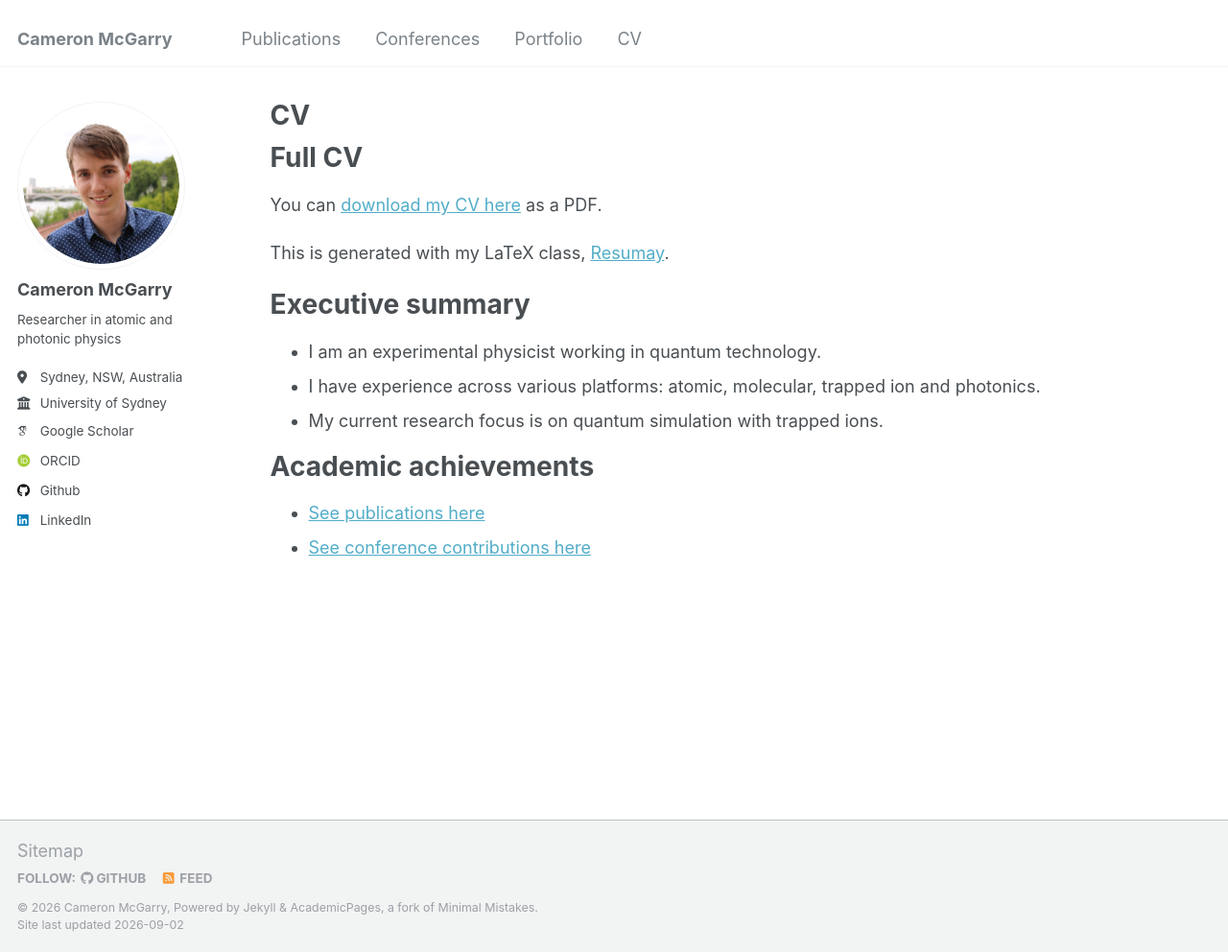
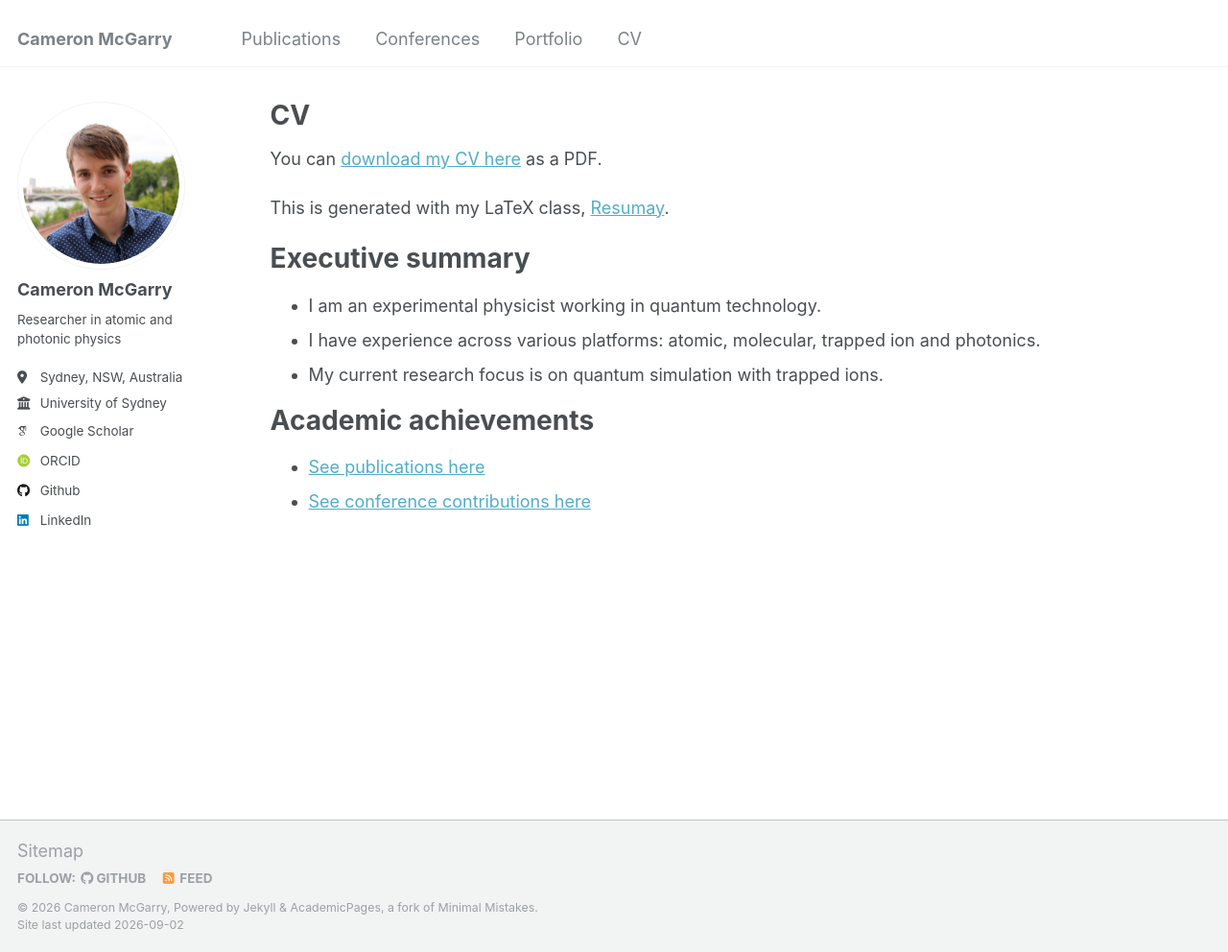
Before and after one commit to mcgarc/mcgarc.github.io, a Jekyll site: the page built from _pages/cv.md, in a window 1280 px wide and 992 px high. Shown: the whole window at 96% size. Built offline with Jekyll 4.4.1, drawn with Linux system fonts in a browser that asks for light colours; some web fonts are replaced.

Commit message:
Remove redundant CV title

```diff
--- a/_pages/cv.md
+++ b/_pages/cv.md
@@ -8,8 +8,6 @@ redirect_from:
 ---
 
 {% include base_path %}
-
-# Full CV
 
 You can [download my CV here](/files/cameron_mcgarry_cv.pdf) as a PDF.
 
```
